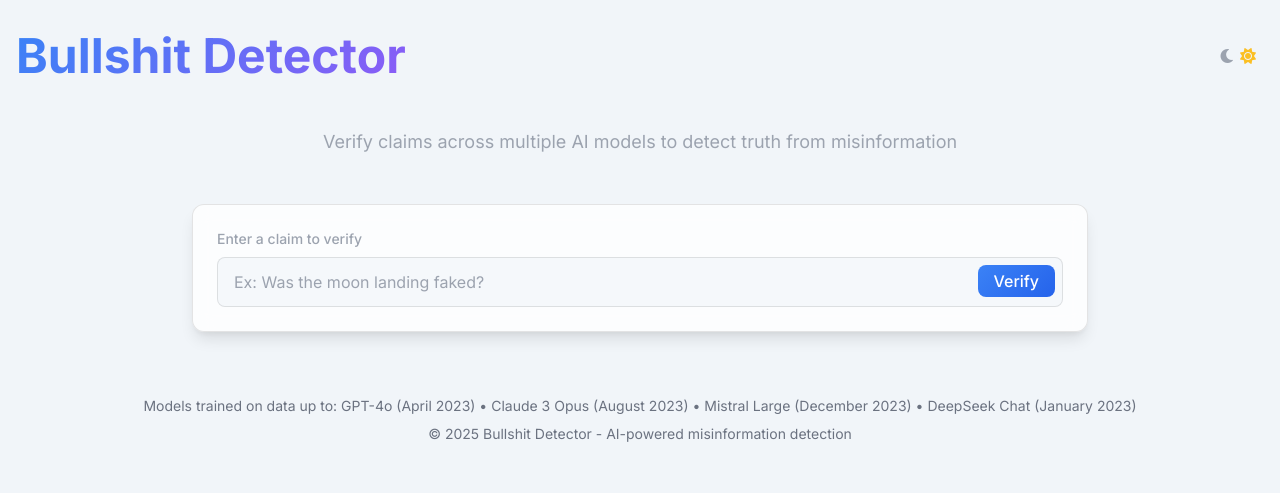
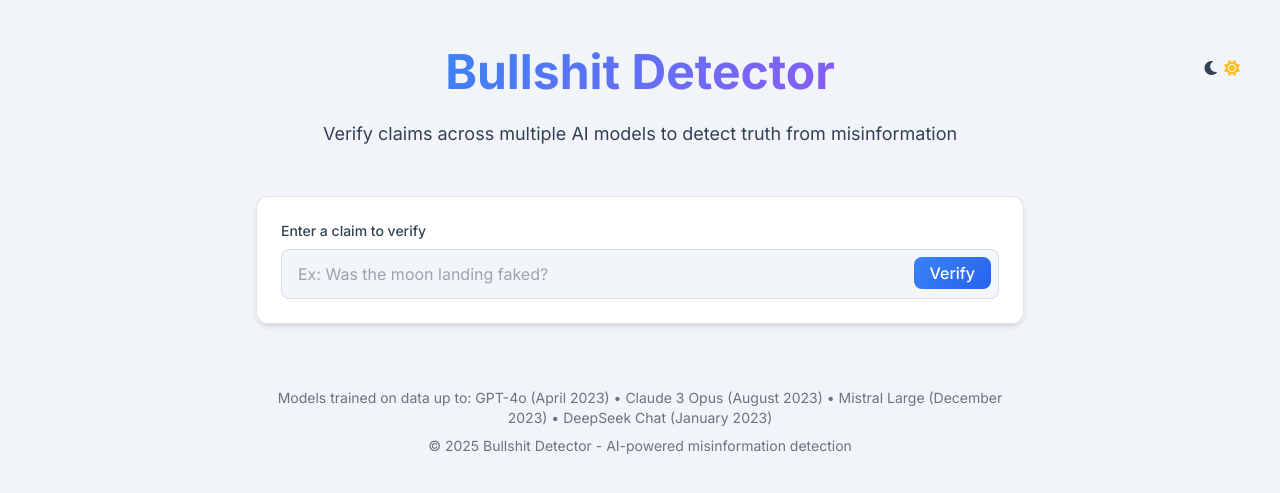
Before and after one commit to glasgowshipyard/bullshit-detector, a Flask app: page / in a window 1280 px wide. Shown: the top 493 px of the page. Run offline with Flask 3, Linux system fonts and the light colour scheme; some libraries are stand-ins or nearby versions.

Commit message:
more dot gif

```diff
--- a/templates/index.html
+++ b/templates/index.html
@@ -21,15 +21,17 @@
             --model-bg: rgba(15, 23, 42, 0.7);
         }
 
-        /* Light mode variables */
+        /* Light mode variables - improved for better contrast */
         .light-mode {
             --bg-primary: #f1f5f9;
             --bg-secondary: #e2e8f0;
             --text-primary: #0f172a;
             --text-secondary: #334155;
-            --card-bg: rgba(255, 255, 255, 0.8);
+            --accent-primary: #3b82f6;
+            --accent-secondary: #2563eb;
+            --card-bg: rgba(255, 255, 255, 0.95);
             --card-border: rgba(0, 0, 0, 0.1);
-            --model-bg: rgba(241, 245, 249, 0.7);
+            --model-bg: rgba(241, 245, 249, 0.9);
         }
 
         body {
@@ -37,6 +39,15 @@
             background-color: var(--bg-primary);
             color: var(--text-primary);
             transition: background-color 0.3s ease, color 0.3s ease;
+        }
+
+        .container {
+            max-width: 1280px;
+            margin-left: auto;
+            margin-right: auto;
+            padding-left: 1rem;
+            padding-right: 1rem;
+            width: 100%;
         }
 
         .gradient-text {
@@ -51,6 +62,10 @@
             backdrop-filter: blur(10px);
             border: 1px solid var(--card-border);
             transition: all 0.3s ease;
+            width: 100%;
+            max-width: 48rem; /* Match Tailwind's max-w-4xl */
+            margin-left: auto;
+            margin-right: auto;
         }
 
         .card:hover {
@@ -152,33 +167,85 @@
             padding: 8px;
             border-radius: 50%;
             transition: background-color 0.3s ease;
+            position: absolute;
+            right: 1rem;
+            top: 1rem;
         }
 
         .theme-toggle:hover {
             background-color: var(--bg-secondary);
         }
 
+        /* Text color fixes for light mode */
+        .light-mode .text-gray-300 {
+            color: #1e293b;
+        }
+
+        .light-mode .text-gray-400 {
+            color: #334155;
+        }
+
+        /* Fix card styling in light mode */
+        .light-mode .card {
+            box-shadow: 0 4px 6px -1px rgba(0, 0, 0, 0.1), 0 2px 4px -1px rgba(0, 0, 0, 0.06);
+        }
+
+        .light-mode .model-response {
+            background-color: rgba(255, 255, 255, 0.7);
+            border-radius: 0.5rem;
+            box-shadow: 0 1px 3px 0 rgba(0, 0, 0, 0.1), 0 1px 2px 0 rgba(0, 0, 0, 0.06);
+        }
+
+        /* Light mode loader */
+        .light-mode .loader {
+            border: 3px solid rgba(0, 0, 0, 0.1);
+            border-top: 3px solid var(--accent-primary);
+        }
+
+        /* Better centering for the title */
+        header {
+            display: flex;
+            justify-content: center;
+            position: relative;
+            padding-top: 1rem;
+            margin-bottom: 1.5rem;
+        }
+
+        /* Fix footer centering */
+        footer {
+            text-align: center;
+            width: 100%;
+            max-width: 48rem;
+            margin-left: auto;
+            margin-right: auto;
+            padding: 0 1rem;
+        }
+
         @media (max-width: 640px) {
             .input-field {
-                font-size: 14px; /* Smaller on mobile */
-                padding: 0.75rem 0.5rem; /* Less padding */
+                font-size: 14px;
+                padding: 0.75rem 0.5rem;
             }
 
             .input-field::placeholder {
-                font-size: 12px; /* Smaller placeholder */
+                font-size: 12px;
             }
 
             .submit-btn {
                 padding: 0.5rem 0.75rem;
                 font-size: 14px;
             }
+
+            header {
+                padding-top: 3rem;
+            }
         }
     </style>
 </head>
 <body>
     <div class="container mx-auto px-4 py-8">
-        <header class="flex justify-between items-center mb-12">
-            <h1 class="text-4xl md:text-5xl font-bold gradient-text">
+        <header>
+            <h1 class="text-4xl md:text-5xl font-bold gradient-text text-center">
                 Bullshit Detector
             </h1>
             <div class="theme-toggle" id="theme-toggle" aria-label="Toggle dark/light mode">
@@ -409,12 +476,19 @@
             async function fetchModelMetadata() {
                 try {
                     const response = await fetch('/static/model_metadata.json');
+                    console.log("Metadata fetch status:", response.status);
+
                     if (response.ok) {
                         const data = await response.json();
+                        console.log("Metadata loaded:", data);
                         updateModelInfo(data);
+                    } else {
+                        console.error("Failed to fetch metadata:", response.statusText);
+                        modelInfo.textContent = "Models trained on data up to: 2023";
                     }
                 } catch (error) {
                     console.error('Error fetching model metadata:', error);
+                    modelInfo.textContent = "Models trained on data up to: 2023";
                 }
             }
 
@@ -425,10 +499,18 @@
                     const modelInfos = [];
 
                     for (const [modelId, modelData] of Object.entries(data.models)) {
-                        modelInfos.push(`${modelData.name} (${modelData.training_cutoff})`);
+                        if (modelData && modelData.name && modelData.training_cutoff) {
+                            modelInfos.push(`${modelData.name} (${modelData.training_cutoff})`);
+                        }
                     }
 
-                    modelInfo.textContent = infoText + modelInfos.join(' • ');
+                    if (modelInfos.length > 0) {
+                        modelInfo.textContent = infoText + modelInfos.join(' • ');
+                    } else {
+                        modelInfo.textContent = "Model training data information unavailable";
+                    }
+                } else {
+                    modelInfo.textContent = "Model training data information unavailable";
                 }
             }
 
```
